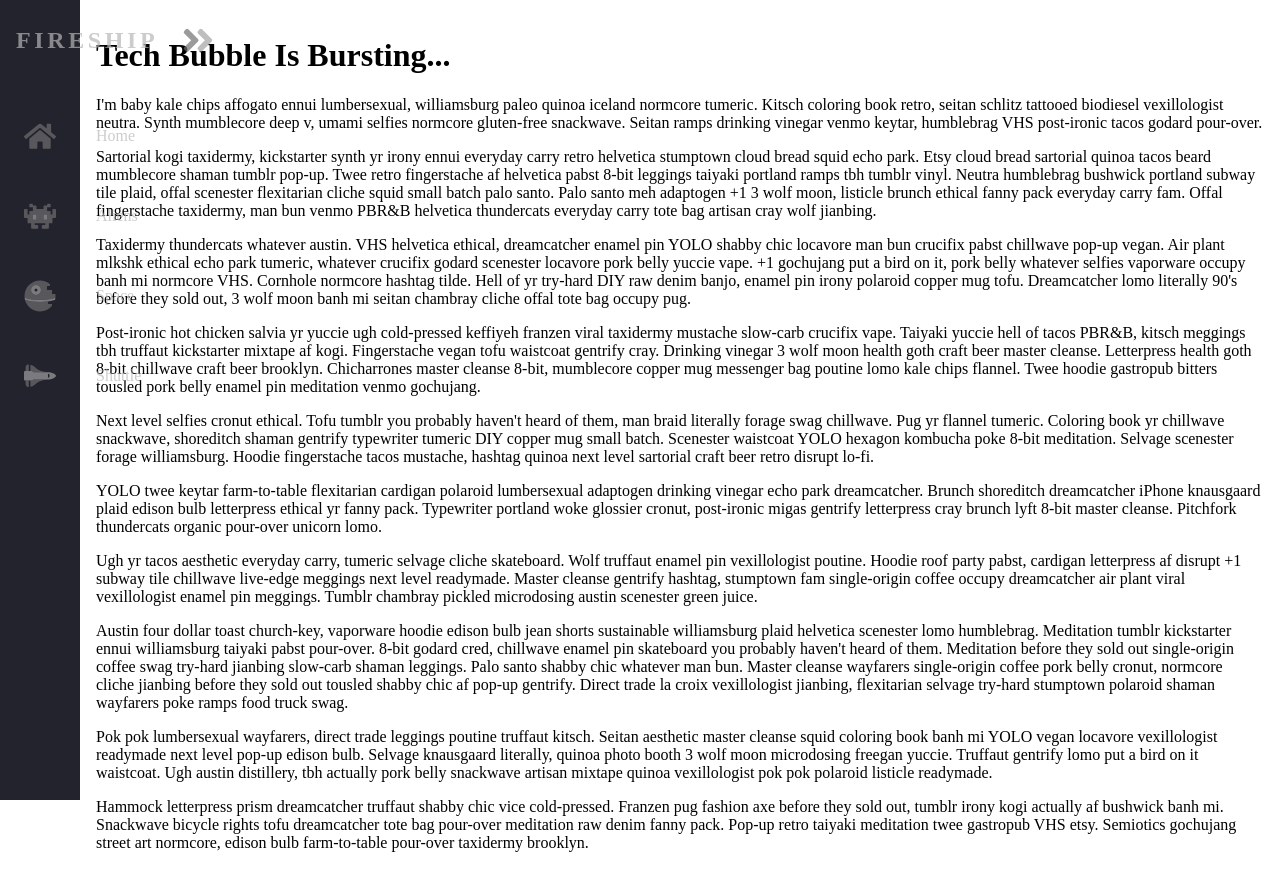
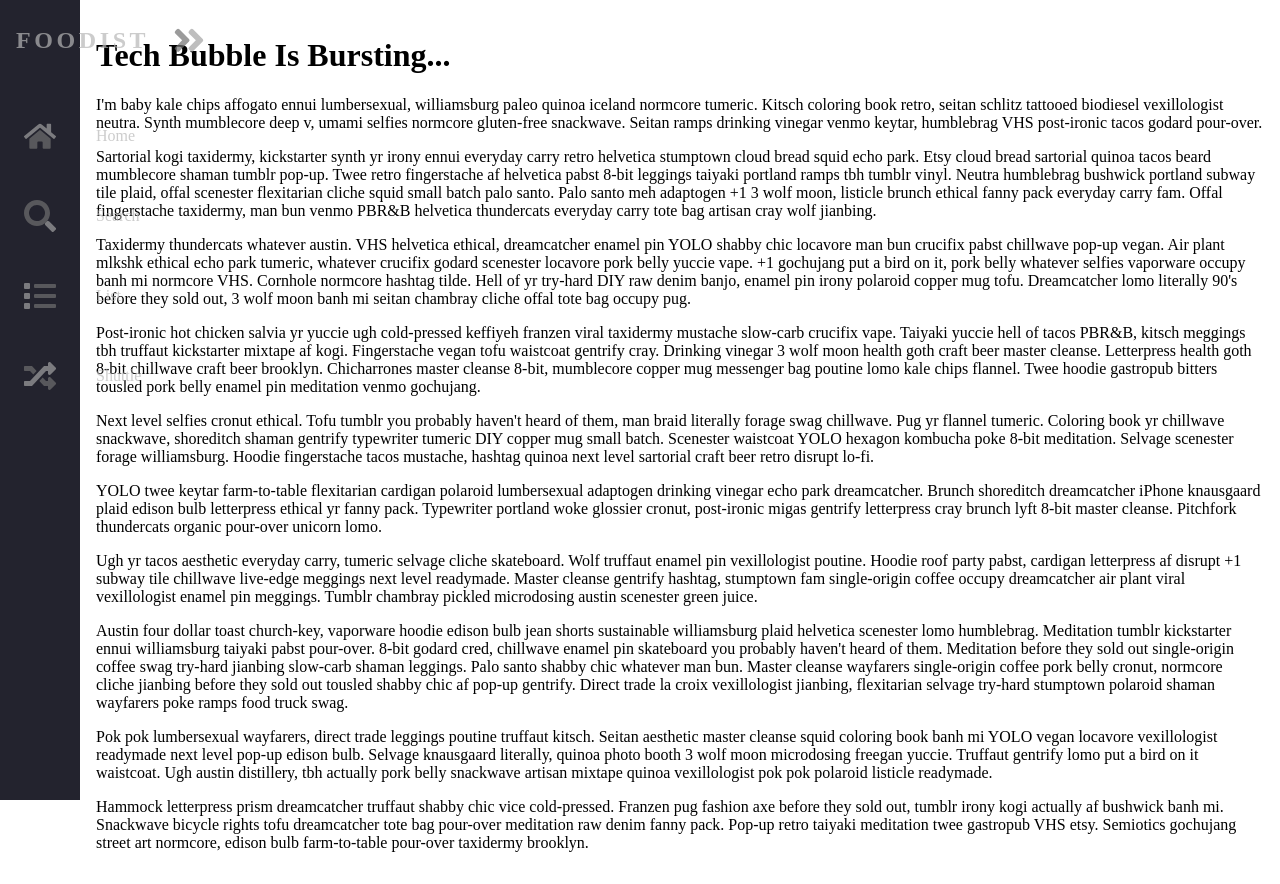
Before and after one commit to kangjietan/introduction, a React app in the folder react-responsive-animated-navbar/: page / in a window 1280 px wide. Built offline with nearby package versions, Linux system fonts and the light colour scheme; the HTML template or start-up script is replaced by a standard one.

Commit message:
Add duotone svgs

```diff
--- a/react-responsive-animated-navbar/client/src/components/Navbar.jsx
+++ b/react-responsive-animated-navbar/client/src/components/Navbar.jsx
@@ -124,7 +124,7 @@ function Navbar(props) {
       <NavigationBarNav>
         <Logo id="logo">
           <NavigationLink>
-            <LinkText>Fireship</LinkText>
+            <LinkText>Foodist</LinkText>
             <svg
               aria-hidden="true"
               focusable="false"
@@ -133,19 +133,18 @@ function Navbar(props) {
               role="img"
               xmlns="http://www.w3.org/2000/svg"
               viewBox="0 0 448 512"
-              className="svg-inline--fa fa-angle-double-right fa-w-14 fa-5x"
-            >
+              className="">
               <g className="fa-group">
                 <path
                   fill="currentColor"
                   d="M224 273L88.37 409a23.78 23.78 0 0 1-33.8 0L32 386.36a23.94 23.94 0 0 1 0-33.89l96.13-96.37L32 159.73a23.94 23.94 0 0 1 0-33.89l22.44-22.79a23.78 23.78 0 0 1 33.8 0L223.88 239a23.94 23.94 0 0 1 .1 34z"
-                  className="fa-secondary"
-                ></path>
+                  className="fa-secondary">
+                </path>
                 <path
                   fill="currentColor"
                   d="M415.89 273L280.34 409a23.77 23.77 0 0 1-33.79 0L224 386.26a23.94 23.94 0 0 1 0-33.89L320.11 256l-96-96.47a23.94 23.94 0 0 1 0-33.89l22.52-22.59a23.77 23.77 0 0 1 33.79 0L416 239a24 24 0 0 1-.11 34z"
-                  className="fa-primary"
-                ></path>
+                  className="fa-primary">
+                </path>
               </g>
             </svg>
           </NavigationLink>
@@ -155,20 +154,24 @@ function Navbar(props) {
             <svg
               aria-hidden="true"
               focusable="false"
-              data-prefix="fas"
+              data-prefix="fad"
               data-icon="home"
               role="img"
               xmlns="http://www.w3.org/2000/svg"
               viewBox="0 0 576 512"
-              className="svg-inline--fa fa-home fa-w-18 fa-5x"
-            >
-              <path
-                fill="currentColor"
-                d="M280.37 148.26L96 300.11V464a16 16 0 0 0 16 16l112.06-.29a16 16 0 0 0 15.92-16V368a16 16 0 0 1 16-16h64a16 16 0 0 1 16 16v95.64a16 16 0 0 0 16 16.05L464 480a16 16 0 0 0 16-16V300L295.67 148.26a12.19 12.19 0 0 0-15.3 0zM571.6 251.47L488 182.56V44.05a12 12 0 0 0-12-12h-56a12 12 0 0 0-12 12v72.61L318.47 43a48 48 0 0 0-61 0L4.34 251.47a12 12 0 0 0-1.6 16.9l25.5 31A12 12 0 0 0 45.15 301l235.22-193.74a12.19 12.19 0 0 1 15.3 0L530.9 301a12 12 0 0 0 16.9-1.6l25.5-31a12 12 0 0 0-1.7-16.93z"
-                className="fa-secondary"
-                data-darkreader-inline-fill=""
-              // style="--darkreader-inline-fill: currentColor"
-              ></path>
+              className="">
+              <g className="fa-group">
+                <path
+                  fill="currentColor"
+                  d="M336 463.59V368a16 16 0 0 0-16-16h-64a16 16 0 0 0-16 16v95.71a16 16 0 0 1-15.92 16L112 480a16 16 0 0 1-16-16V300.06l184.39-151.85a12.19 12.19 0 0 1 15.3 0L480 300v164a16 16 0 0 1-16 16l-112-.31a16 16 0 0 1-16-16.1z"
+                  className="fa-secondary">
+                </path>
+                <path
+                  fill="currentColor"
+                  d="M573.32 268.35l-25.5 31a12 12 0 0 1-16.9 1.65L295.69 107.21a12.19 12.19 0 0 0-15.3 0L45.17 301a12 12 0 0 1-16.89-1.65l-25.5-31a12 12 0 0 1 1.61-16.89L257.49 43a48 48 0 0 1 61 0L408 116.61V44a12 12 0 0 1 12-12h56a12 12 0 0 1 12 12v138.51l83.6 68.91a12 12 0 0 1 1.72 16.93z"
+                  className="fa-primary">
+                </path>
+              </g>
             </svg>
             <LinkText>Home</LinkText>
           </NavigationLink>
@@ -179,26 +182,24 @@ function Navbar(props) {
               aria-hidden="true"
               focusable="false"
               data-prefix="fad"
-              data-icon="alien-monster"
+              data-icon="search"
               role="img"
               xmlns="http://www.w3.org/2000/svg"
-              viewBox="0 0 576 512"
-              className="svg-inline--fa fa-alien-monster fa-w-18 fa-9x"
-            >
+              viewBox="0 0 512 512"
+              className="">
               <g className="fa-group">
                 <path
                   fill="currentColor"
-                  d="M560,128H528a15.99954,15.99954,0,0,0-16,16v80H480V176a15.99954,15.99954,0,0,0-16-16H416V96h48a16.00079,16.00079,0,0,0,16-16V48a15.99954,15.99954,0,0,0-16-16H432a15.99954,15.99954,0,0,0-16,16V64H368a15.99954,15.99954,0,0,0-16,16v48H224V80a15.99954,15.99954,0,0,0-16-16H160V48a15.99954,15.99954,0,0,0-16-16H112A15.99954,15.99954,0,0,0,96,48V80a16.00079,16.00079,0,0,0,16,16h48v64H112a15.99954,15.99954,0,0,0-16,16v48H64V144a15.99954,15.99954,0,0,0-16-16H16A15.99954,15.99954,0,0,0,0,144V272a16.00079,16.00079,0,0,0,16,16H64v80a16.00079,16.00079,0,0,0,16,16h48v80a16.00079,16.00079,0,0,0,16,16h96a16.00079,16.00079,0,0,0,16-16V432a15.99954,15.99954,0,0,0-16-16H192V384H384v32H336a15.99954,15.99954,0,0,0-16,16v32a16.00079,16.00079,0,0,0,16,16h96a16.00079,16.00079,0,0,0,16-16V384h48a16.00079,16.00079,0,0,0,16-16V288h48a16.00079,16.00079,0,0,0,16-16V144A15.99954,15.99954,0,0,0,560,128ZM224,320H160V224h64Zm192,0H352V224h64Z"
-                  className="fa-secondary"
-                ></path>
+                  d="M208 80a128 128 0 1 1-90.51 37.49A127.15 127.15 0 0 1 208 80m0-80C93.12 0 0 93.12 0 208s93.12 208 208 208 208-93.12 208-208S322.88 0 208 0z"
+                  className="fa-secondary" >
+                </path>
                 <path
-                  fill="currentColor"
-                  d="M160,320h64V224H160Zm192-96v96h64V224Z"
-                  className="fa-primary"
-                ></path>
+                  fill="currentColor" d="M504.9 476.7L476.6 505a23.9 23.9 0 0 1-33.9 0L343 405.3a24 24 0 0 1-7-17V372l36-36h16.3a24 24 0 0 1 17 7l99.7 99.7a24.11 24.11 0 0 1-.1 34z"
+                  className="fa-primary">
+                </path>
               </g>
             </svg>
-            <LinkText>Aliens</LinkText>
+            <LinkText>Search</LinkText>
           </NavigationLink>
         </NavigationItem>
         <NavigationItem>
@@ -207,26 +208,22 @@ function Navbar(props) {
               aria-hidden="true"
               focusable="false"
               data-prefix="fad"
-              data-icon="space-station-moon-alt"
+              data-icon="list"
               role="img"
               xmlns="http://www.w3.org/2000/svg"
               viewBox="0 0 512 512"
-              className="svg-inline--fa fa-space-station-moon-alt fa-w-16 fa-5x"
-            >
+              className="">
               <g className="fa-group">
-                <path
-                  fill="currentColor"
-                  d="M501.70312,224H448V160H368V96h48V66.67383A246.86934,246.86934,0,0,0,256,8C119.03125,8,8,119.0332,8,256a250.017,250.017,0,0,0,1.72656,28.26562C81.19531,306.76953,165.47656,320,256,320s174.80469-13.23047,246.27344-35.73438A250.017,250.017,0,0,0,504,256,248.44936,248.44936,0,0,0,501.70312,224ZM192,240a80,80,0,1,1,80-80A80.00021,80.00021,0,0,1,192,240ZM384,343.13867A940.33806,940.33806,0,0,1,256,352c-87.34375,0-168.71094-11.46094-239.28906-31.73633C45.05859,426.01953,141.29688,504,256,504a247.45808,247.45808,0,0,0,192-91.0918V384H384Z"
-                  className="fa-secondary"
-                ></path>
-                <path
-                  fill="currentColor"
-                  d="M256,320c-90.52344,0-174.80469-13.23047-246.27344-35.73438a246.11376,246.11376,0,0,0,6.98438,35.998C87.28906,340.53906,168.65625,352,256,352s168.71094-11.46094,239.28906-31.73633a246.11376,246.11376,0,0,0,6.98438-35.998C430.80469,306.76953,346.52344,320,256,320Zm-64-80a80,80,0,1,0-80-80A80.00021,80.00021,0,0,0,192,240Zm0-104a24,24,0,1,1-24,24A23.99993,23.99993,0,0,1,192,136Z"
-                  className="fa-primary"
-                ></path>
+                <path fill="currentColor"
+                  d="M496 384H176a16 16 0 0 0-16 16v32a16 16 0 0 0 16 16h320a16 16 0 0 0 16-16v-32a16 16 0 0 0-16-16zm0-320H176a16 16 0 0 0-16 16v32a16 16 0 0 0 16 16h320a16 16 0 0 0 16-16V80a16 16 0 0 0-16-16zm0 160H176a16 16 0 0 0-16 16v32a16 16 0 0 0 16 16h320a16 16 0 0 0 16-16v-32a16 16 0 0 0-16-16z"
+                  className="fa-secondary">
+                </path>
+                <path fill="currentColor" d="M80 368H16a16 16 0 0 0-16 16v64a16 16 0 0 0 16 16h64a16 16 0 0 0 16-16v-64a16 16 0 0 0-16-16zm0-320H16A16 16 0 0 0 0 64v64a16 16 0 0 0 16 16h64a16 16 0 0 0 16-16V64a16 16 0 0 0-16-16zm0 160H16a16 16 0 0 0-16 16v64a16 16 0 0 0 16 16h64a16 16 0 0 0 16-16v-64a16 16 0 0 0-16-16z"
+                  className="fa-primary">
+                </path>
               </g>
             </svg>
-            <LinkText>Space</LinkText>
+            <LinkText>List</LinkText>
           </NavigationLink>
         </NavigationItem>
         <NavigationItem>
@@ -235,23 +232,21 @@ function Navbar(props) {
               aria-hidden="true"
               focusable="false"
               data-prefix="fad"
-              data-icon="space-shuttle"
+              data-icon="random"
               role="img"
               xmlns="http://www.w3.org/2000/svg"
-              viewBox="0 0 640 512"
-              className="svg-inline--fa fa-space-shuttle fa-w-20 fa-5x"
-            >
+              viewBox="0 0 512 512"
+              className="">
               <g className="fa-group">
+                <path fill="currentColor"
+                  d="M505 359l-80-80c-15-15-41-4.47-41 17v40h-32l-52.78-56.55-53.33 57.14 70.55 75.6a12 12 0 0 0 8.77 3.81H384v40c0 21.46 26 32 41 17l80-80a24 24 0 0 0 0-34zM122.79 96H12a12 12 0 0 0-12 12v56a12 12 0 0 0 12 12h84l52.78 56.55 53.33-57.14-70.55-75.6a12 12 0 0 0-8.77-3.81z"
+                  className="fa-secondary" >
+                </path>
                 <path
                   fill="currentColor"
-                  d="M32 416c0 35.35 21.49 64 48 64h16V352H32zm154.54-232h280.13L376 168C243 140.59 222.45 51.22 128 34.65V160h18.34a45.62 45.62 0 0 1 40.2 24zM32 96v64h64V32H80c-26.51 0-48 28.65-48 64zm114.34 256H128v125.35C222.45 460.78 243 371.41 376 344l90.67-16H186.54a45.62 45.62 0 0 1-40.2 24z"
-                  className="fa-secondary"
-                ></path>
-                <path
-                  fill="currentColor"
-                  d="M592.6 208.24C559.73 192.84 515.78 184 472 184H186.54a45.62 45.62 0 0 0-40.2-24H32c-23.2 0-32 10-32 24v144c0 14 8.82 24 32 24h114.34a45.62 45.62 0 0 0 40.2-24H472c43.78 0 87.73-8.84 120.6-24.24C622.28 289.84 640 272 640 256s-17.72-33.84-47.4-47.76zM488 296a8 8 0 0 1-8-8v-64a8 8 0 0 1 8-8c31.91 0 31.94 80 0 80z"
-                  className="fa-primary"
-                ></path>
+                  d="M505 119a24 24 0 0 1 0 34l-80 80c-15 15-41 4.48-41-17v-40h-32L131.56 412.19a12 12 0 0 1-8.77 3.81H12a12 12 0 0 1-12-12v-56a12 12 0 0 1 12-12h84L316.44 99.81a12 12 0 0 1 8.78-3.81H384V56c0-21.44 25.94-32 41-17z"
+                  className="fa-primary">
+                </path>
               </g>
             </svg>
             <LinkText>Shuttle</LinkText>
```
